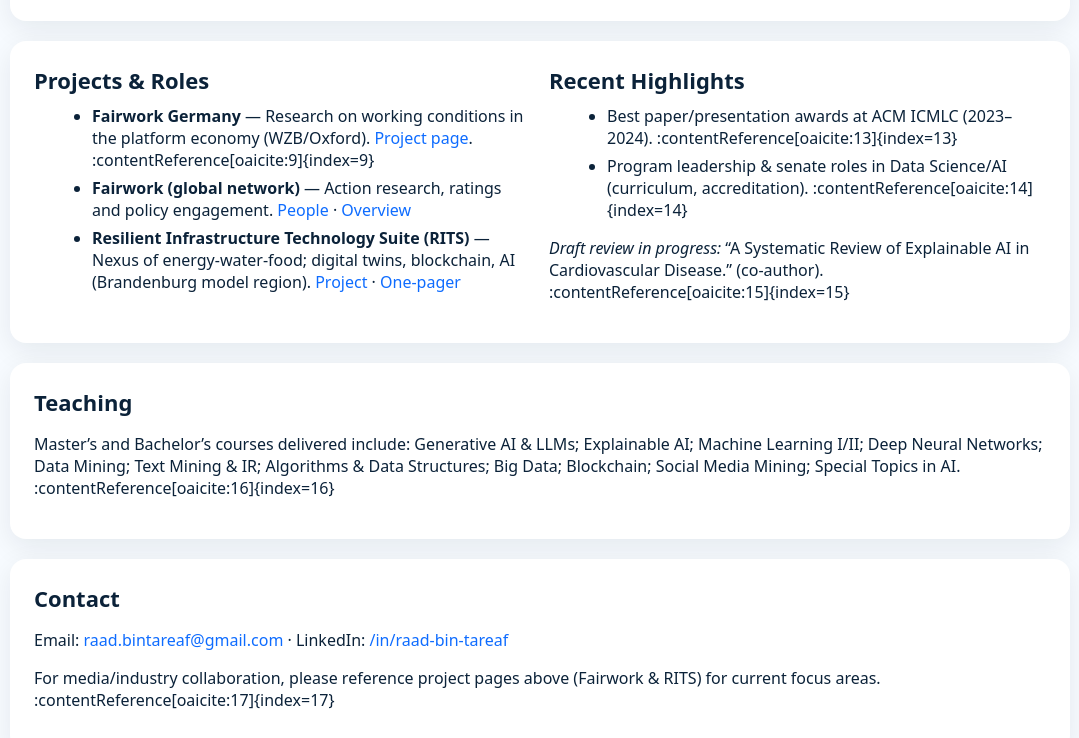
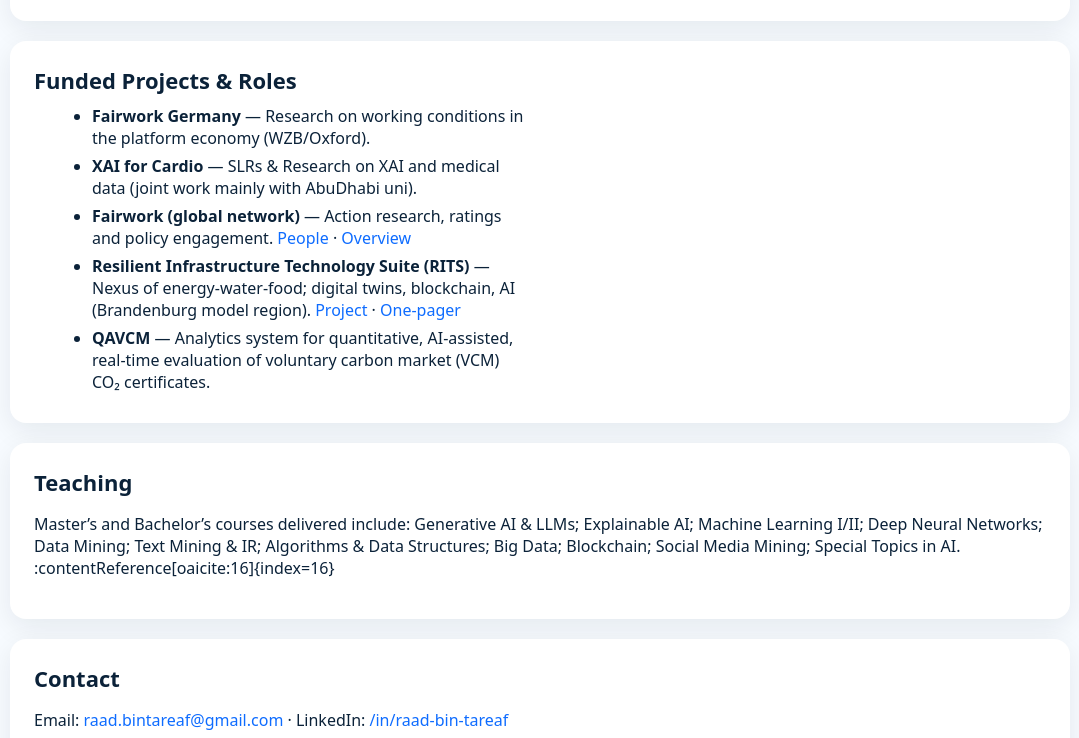
Before and after one commit to raadbintareaf/raadbintareaf.github.io, a plain HTML site: page index.html in a window 1280 px wide. Shown: the part 1637-2375 px from the top of the page, without its empty margins (100-1179 px from the left). Drawn offline with Linux system fonts and the light colour scheme.

Commit message:
Update index.html

```diff
--- a/index.html
+++ b/index.html
@@ -21,7 +21,7 @@
     "@type": "Person",
     "name": "Raad Bin Tareaf",
     "alternateName": "Prof. Dr. Raad Bin Tareaf",
-    "jobTitle": "Professor of Data Science",
+    "jobTitle": "Professor of AI & Data Science",
     "affiliation": {
       "@type": "Organization",
       "name": "XU Exponential University of Applied Sciences (Potsdam, Germany)"
@@ -71,10 +71,10 @@
 <body>
 
 <header>
-  <img src="profile.jpg" alt="Portrait of Prof. Dr. Raad Bin Tareaf" />
+  <img src="profile.jpg" alt="" />
   <div>
     <h1>Prof. Dr. Raad Bin Tareaf</h1>
-    <div class="subtitle">Professor of Data Science — XU Exponential University of Applied Sciences, Potsdam</div>
+    <div class="subtitle">Professor of AI & Data Science — XU Exponential University of Applied Sciences, Potsdam</div>
     <div class="links" aria-label="academic profiles">
       <a href="https://scholar.google.com/citations?user=UIjWXEcAAAAJ&hl=en">Google Scholar</a> ·
       <a href="https://dblp.org/pid/213/0620.html">DBLP</a> ·
@@ -90,7 +90,7 @@
 
  <section id="bio">
   <h2>About</h2>
-  <p>I am currently working at <strong>XU Exponential University of Applied Sciences in Potsdam, Germany</strong>, as a professor of AI and Data Science. My research and teaching focus on large language models, explainable AI, and applied machine learning, with collaborations across academia, the public sector, and industry.</p>
+  <p>I am currently working at <strong>XU Exponential University of Applied Sciences in Potsdam, Germany</strong>. My research and teaching focus on large language models, explainable AI, and applied machine learning, with collaborations across academia, the public sector, and industry.</p>
 
   <p>My current projects include:</p>
   <ul>
@@ -148,20 +148,15 @@
 
   <section id="projects" class="twocol">
     <div>
-      <h2>Projects & Roles</h2>
+      <h2>Funded Projects & Roles</h2>
       <ul>
-        <li><strong>Fairwork Germany</strong> — Research on working conditions in the platform economy (WZB/Oxford). <a href="https://www.wzb.eu/en/research/digitalization-and-societal-transformation/globalization-work-and-production/projects/fairwork-germany">Project page</a>. :contentReference[oaicite:9]{index=9}</li>
+        <li><strong>Fairwork Germany</strong> — Research on working conditions in the platform economy (WZB/Oxford).</li>
+        <li><strong>XAI for Cardio</strong> — SLRs & Research on XAI and medical data (joint work mainly with AbuDhabi uni).</li>
         <li><strong>Fairwork (global network)</strong> — Action research, ratings and policy engagement. <a href="https://fair.work/en/fw/about/people/">People</a> · <a href="https://www.wzb.eu/de/forschung/digitalisierung-und-gesellschaftlicher-wandel/globalisierung-arbeit-und-produktion/projekte/fairwork-germany">Overview</a></li>
         <li><strong>Resilient Infrastructure Technology Suite (RITS)</strong> — Nexus of energy-water-food; digital twins, blockchain, AI (Brandenburg model region). <a href="https://resiliente-infrastruktur.de/en/">Project</a> · <a href="https://resiliente-infrastruktur.de/en/2024/12/01/project-onepager/">One-pager</a></li>
-        </ul>
-    </div>
-    <div>
-      <h2>Recent Highlights</h2>
-      <ul>
-        <li>Best paper/presentation awards at ACM ICMLC (2023–2024). :contentReference[oaicite:13]{index=13}</li>
-        <li>Program leadership & senate roles in Data Science/AI (curriculum, accreditation). :contentReference[oaicite:14]{index=14}</li>
+        <li><strong>QAVCM</strong> — Analytics system for quantitative, AI-assisted, real-time evaluation of voluntary carbon market (VCM) CO₂ certificates.</li>
+
       </ul>
-      <p><em>Draft review in progress:</em> “A Systematic Review of Explainable AI in Cardiovascular Disease.” (co-author). :contentReference[oaicite:15]{index=15}</p>
     </div>
   </section>
 
@@ -173,7 +168,6 @@
   <section id="contact">
     <h2>Contact</h2>
     <p>Email: <a href="mailto:raad.bintareaf@gmail.com">raad.bintareaf@gmail.com</a> · LinkedIn: <a href="https://www.linkedin.com/in/raad-bin-tareaf/">/in/raad-bin-tareaf</a></p>
-    <p>For media/industry collaboration, please reference project pages above (Fairwork & RITS) for current focus areas. :contentReference[oaicite:17]{index=17}</p>
   </section>
 
 </main>
```
